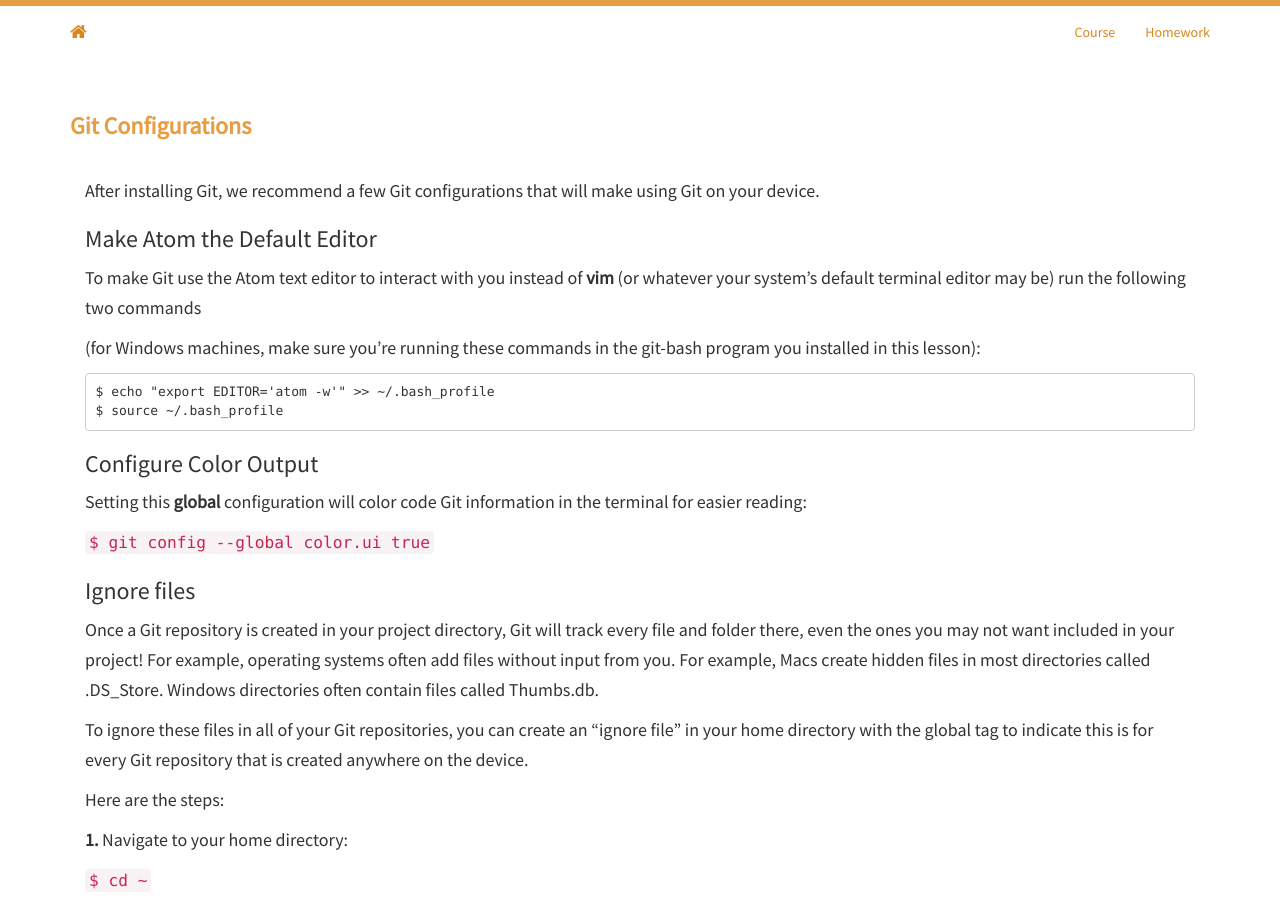
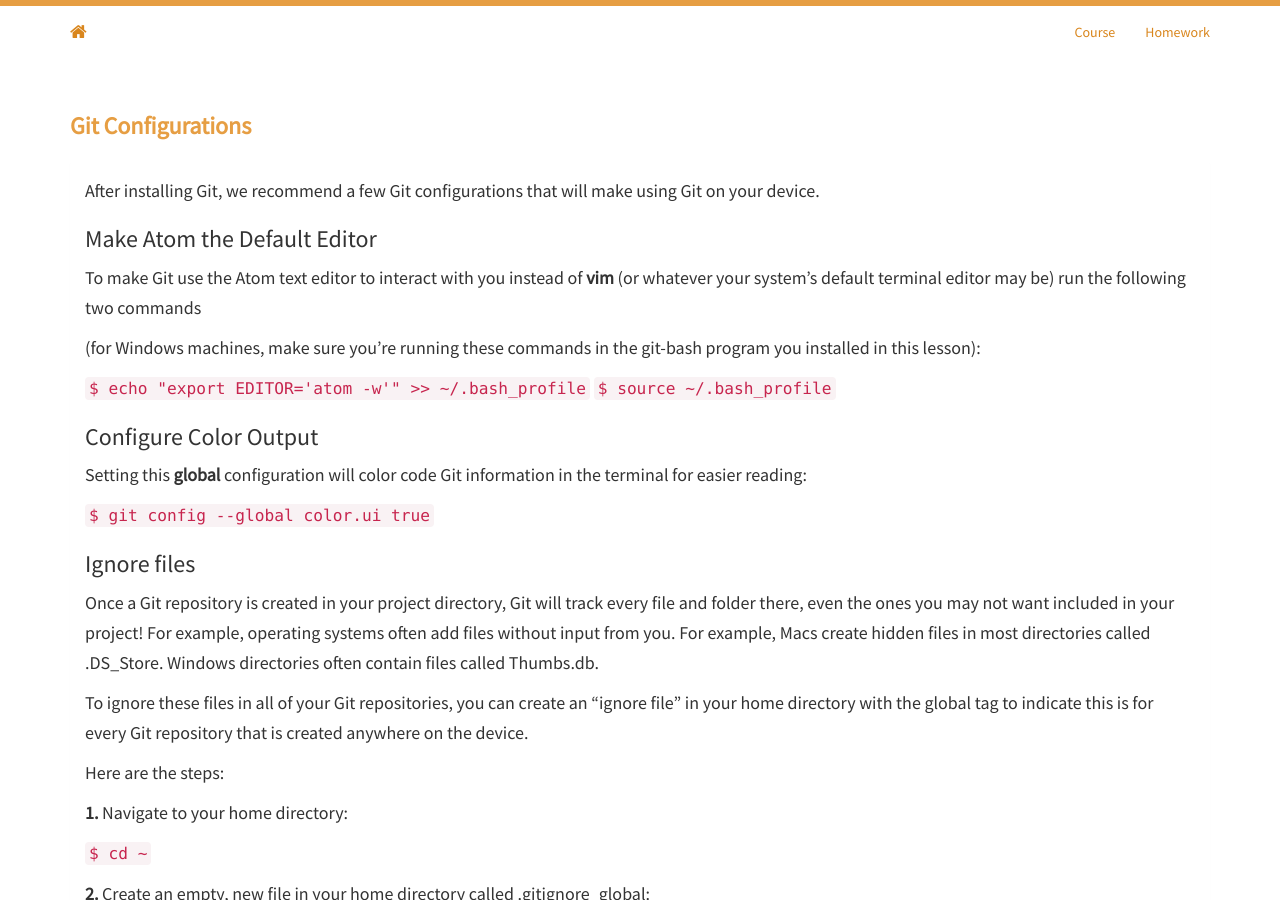
Before and after one commit to techmilldenton/intro-to-webdev, a Jekyll site: the page built from _posts/2017-07-13-git-configurations.markdown, in a window 1280 px wide and 900 px high. Built offline with Jekyll 4.4.1, drawn with Linux system fonts in a browser that asks for light colours; nearby versions of some CDN libraries; comment, search, counter and statistics services are not loaded.

Commit message:
fix code block

````diff
--- a/_posts/2017-07-13-git-configurations.markdown
+++ b/_posts/2017-07-13-git-configurations.markdown
@@ -11,10 +11,8 @@ To make Git use the Atom text editor to interact with you instead of **vim** (or
 
 (for Windows machines, make sure you're running these commands in the git-bash program you installed in this lesson):
 
-```
-$ echo "export EDITOR='atom -w'" >> ~/.bash_profile
-$ source ~/.bash_profile
-```
+```$ echo "export EDITOR='atom -w'" >> ~/.bash_profile```
+```$ source ~/.bash_profile```
 
 ### Configure Color Output
 Setting this **global** configuration will color code Git information in the terminal for easier reading:
````
